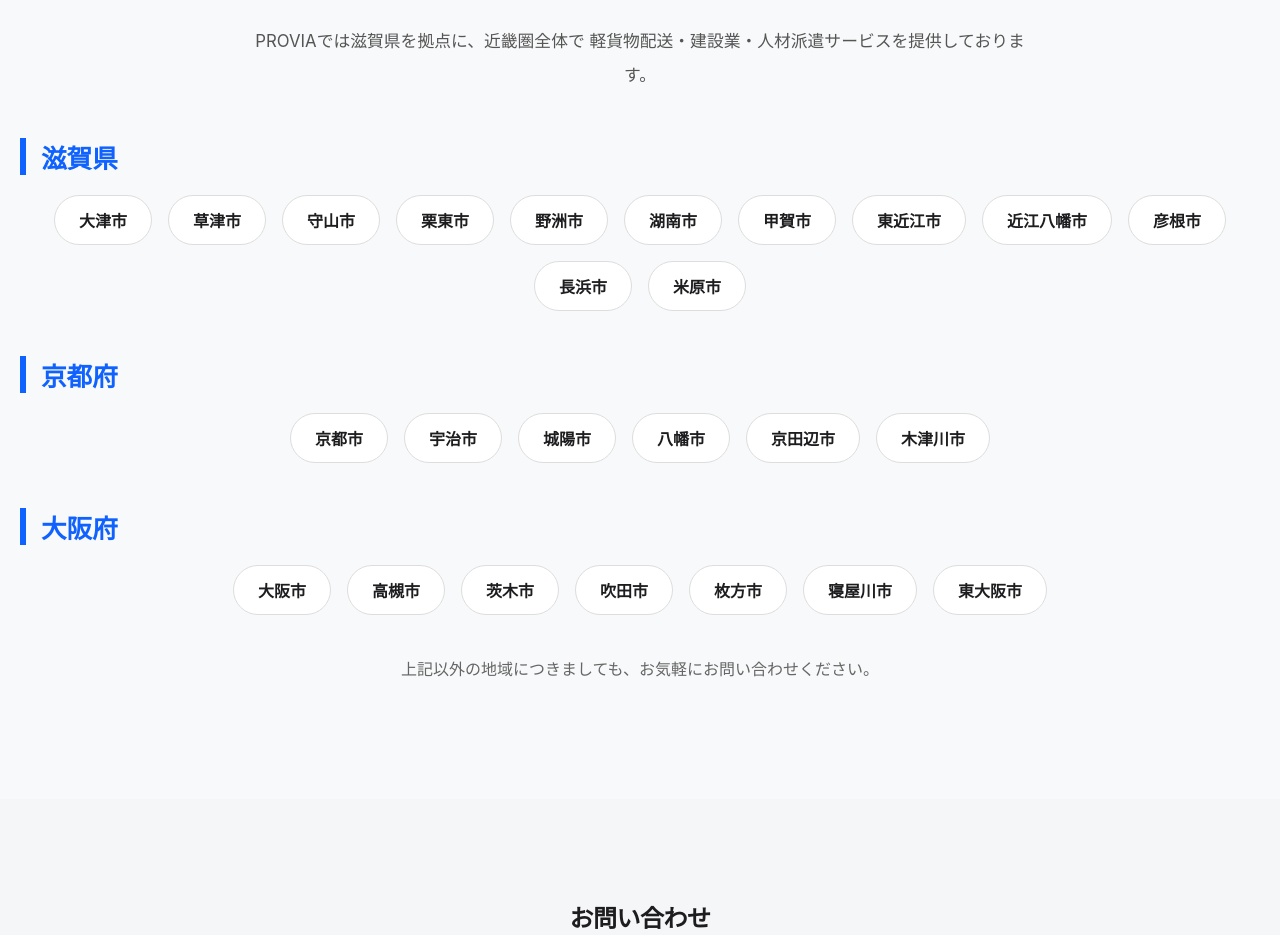
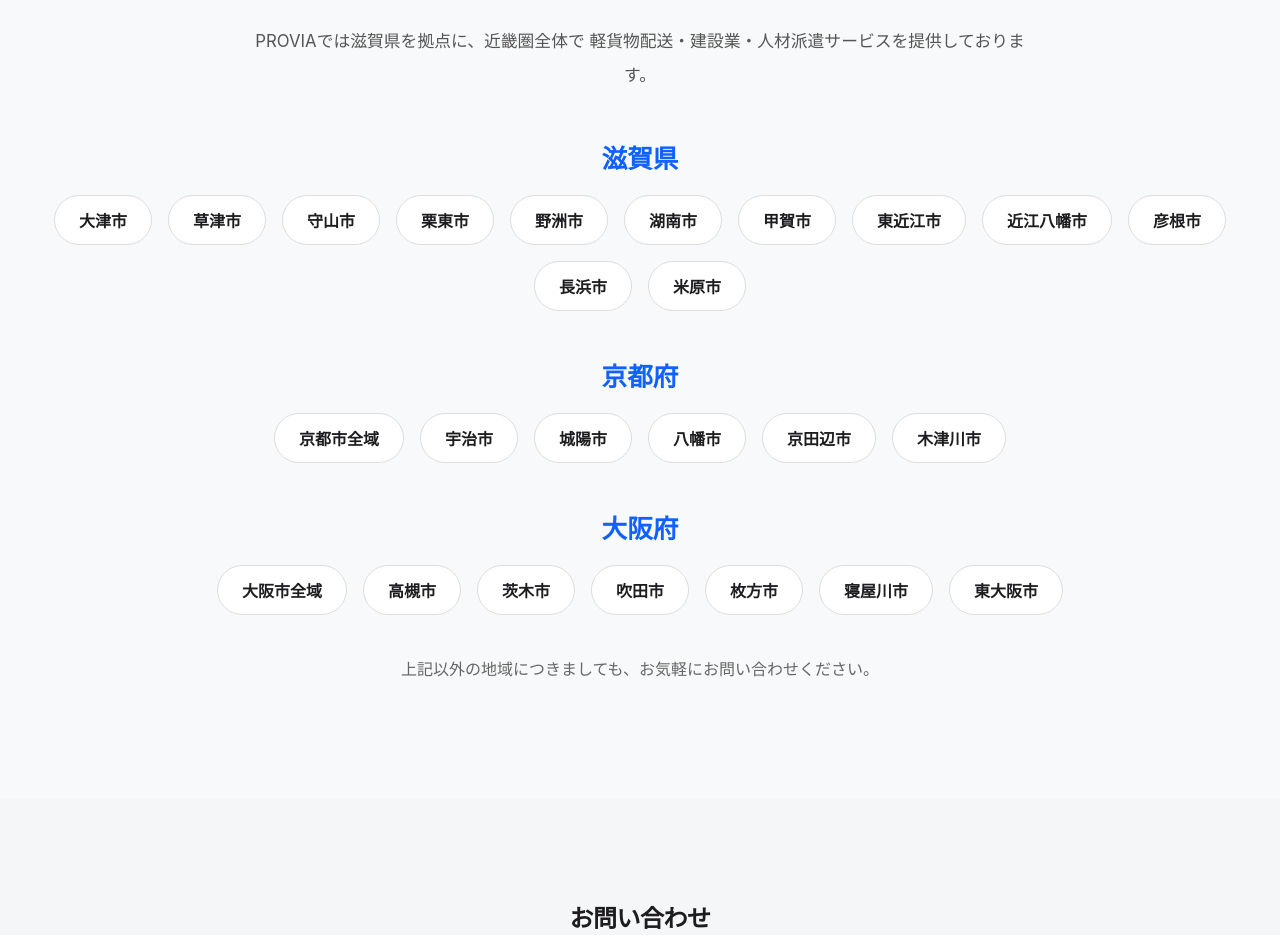
Before and after one commit to PROVIA26/provia-website, a React (Vite) app: page / in a window 1280 px wide. Shown: the part 3480-4415 px from the top of the page. Built offline with nearby package versions, Linux system fonts and the light colour scheme.

Commit message:
Center area titles

```diff
--- a/src/components/Area.jsx
+++ b/src/components/Area.jsx
@@ -32,7 +32,7 @@ function Area() {
 
           <h3>京都府</h3>
           <div className="area-list">
-            <span>京都市</span>
+            <span>京都市全域</span>
             <span>宇治市</span>
             <span>城陽市</span>
             <span>八幡市</span>
@@ -42,7 +42,7 @@ function Area() {
 
           <h3>大阪府</h3>
           <div className="area-list">
-            <span>大阪市</span>
+            <span>大阪市全域</span>
             <span>高槻市</span>
             <span>茨木市</span>
             <span>吹田市</span>
--- a/src/styles/area.css
+++ b/src/styles/area.css
@@ -24,11 +24,10 @@
 
 .area-group h3 {
   margin: 45px 0 20px;
-  padding-left: 15px;
-  border-left: 6px solid #0f62fe;
   color: #0f62fe;
   font-size: 1.6rem;
-  text-align: left;
+  font-weight: 700;
+  text-align: center;
 }
 
 .area-list {
@@ -36,6 +35,7 @@
   flex-wrap: wrap;
   justify-content: center;
   gap: 16px;
+  margin-bottom: 35px;
 }
 
 .area-list span {
@@ -44,7 +44,7 @@
   border-radius: 50px;
   padding: 12px 24px;
   font-weight: 600;
-  transition: 0.3s;
+  transition: all 0.3s ease;
 }
 
 .area-list span:hover {
```
